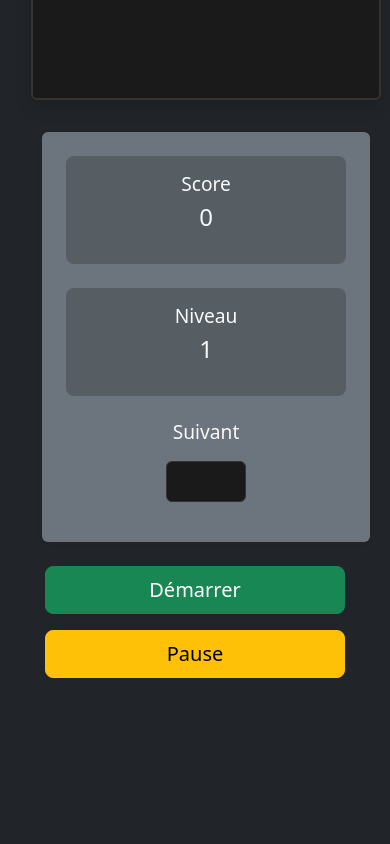
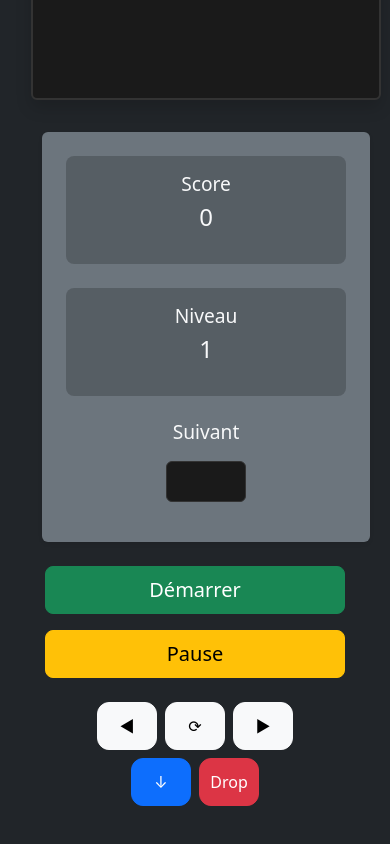
Before and after one commit to preskooobz/game, a plain HTML site: page index.html in a window 390 px wide. Shown: the part 678-1522 px from the top of the page. Before the commit the page ends 1404 px from the top, so only its background shows below. Drawn offline with nearby package versions, Linux system fonts and the light colour scheme.

Commit message:
Add mobile touch controls to index.html

```diff
--- a/index.html
+++ b/index.html
@@ -33,6 +33,18 @@
                     <button id="startBtn" class="btn btn-success btn-lg px-4 me-2">Démarrer</button>
                     <button id="pauseBtn" class="btn btn-warning btn-lg px-4">Pause</button>
                 </div>
+                <!-- Mobile touch controls (hidden on desktop) -->
+                <div class="mobile-controls d-none" id="mobileControls" aria-hidden="true">
+                    <div class="mobile-row">
+                        <button class="touch-btn btn btn-light" id="btnLeft" aria-label="Gauche">◀</button>
+                        <button class="touch-btn btn btn-light" id="btnRotate" aria-label="Rotate">⟳</button>
+                        <button class="touch-btn btn btn-light" id="btnRight" aria-label="Droite">▶</button>
+                    </div>
+                    <div class="mobile-row">
+                        <button class="touch-btn btn btn-primary" id="btnDown" aria-label="Bas">↓</button>
+                        <button class="touch-btn btn btn-danger" id="btnDrop" aria-label="Drop">Drop</button>
+                    </div>
+                </div>
             </div>
         </div>
         <!-- Modal de Game Over -->
```
